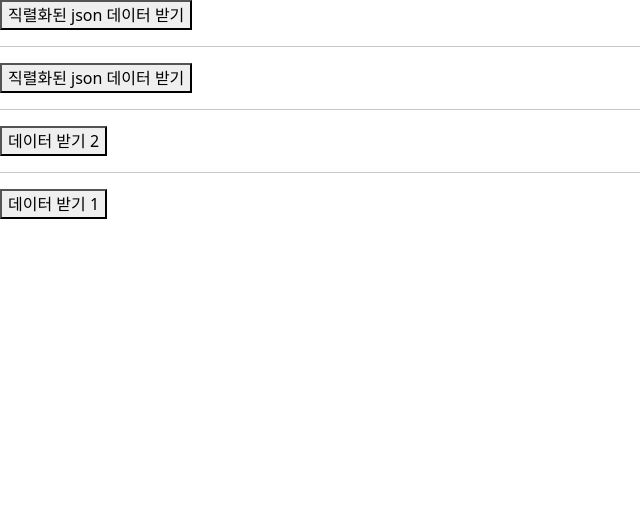
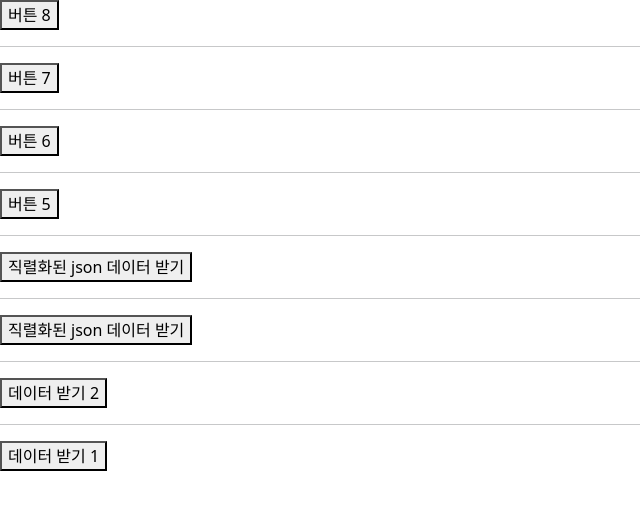
Before and after one commit to yumin359/react, a React (Vite) app: page / in a window 1280 px wide. Shown: the top 510 px of the page, without its empty margins (0-640 px from the left). Built offline with nearby package versions, Linux system fonts and the light colour scheme.

Commit message:
0708 json 파싱해서 쓰기

```diff
--- a/src/App57.jsx
+++ b/src/App57.jsx
@@ -39,8 +39,65 @@ function App57(props) {
     });
   }
 
+  function handleButton5Click() {
+    axios.get("/api/main32/sub5").then((res) => {
+      const data = res.data;
+      console.log(data.id, data.city, data.phone.phone1, data.phone.phone2);
+    });
+  }
+
+  function handleButton6Click() {
+    axios.get("/api/main32/sub6").then((res) => {
+      const data = res.data;
+      console.log(
+        data.id,
+        data.name,
+        data.address[0],
+        data.address[1],
+        data.address[2],
+      );
+    });
+  }
+
+  function handleButton7Click() {
+    axios.get("/api/main32/sub7").then((res) => {
+      const data = res.data;
+      console.log(
+        data.id,
+        data.name,
+        data.fruits[0],
+        data.fruits[1],
+        data.address.city,
+        data.address.country,
+      );
+    });
+  }
+
+  function handleButton8Click() {
+    axios.get("/api/main32/sub8").then((res) => {
+      const data = res.data;
+      console.log(
+        data.id,
+        data.title,
+        data.category.author,
+        data.category.genre,
+        data.orders[0],
+        data.orders[1],
+        data.price,
+      );
+    });
+  }
+
   return (
     <div>
+      <button onClick={handleButton8Click}>버튼 8</button>
+      <hr />
+      <button onClick={handleButton7Click}>버튼 7</button>
+      <hr />
+      <button onClick={handleButton6Click}>버튼 6</button>
+      <hr />
+      <button onClick={handleButton5Click}>버튼 5</button>
+      <hr />
       <button onClick={handleButton4Click}>직렬화된 json 데이터 받기</button>
       <hr />
       <button onClick={handleButton3Click}>직렬화된 json 데이터 받기</button>
```
